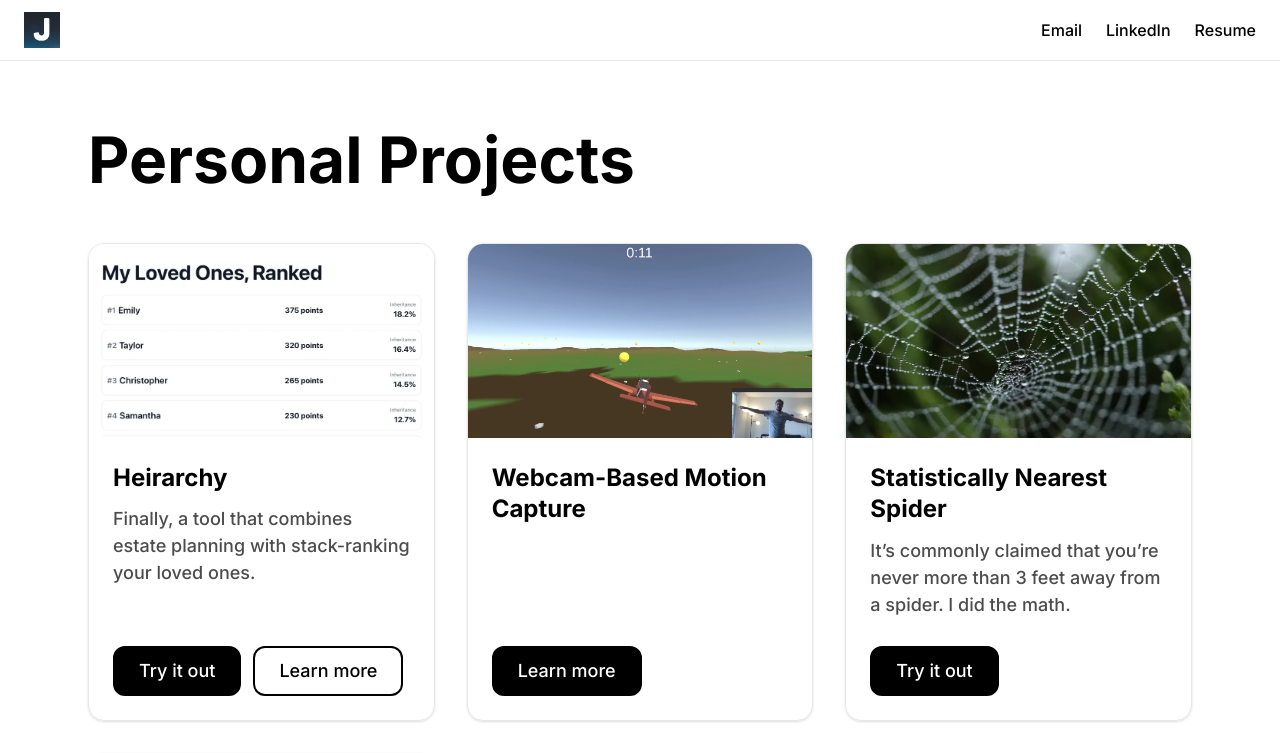
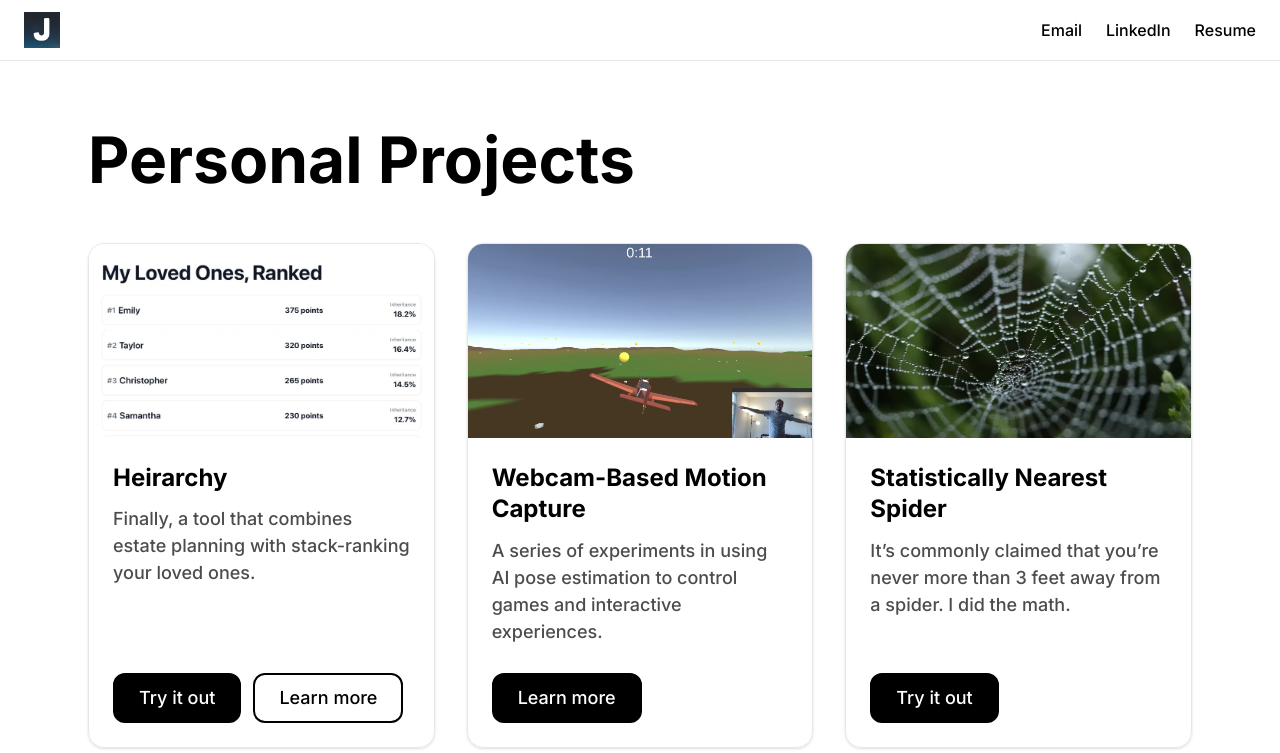
Before and after one commit to jackson-steele/jacksonsteele-dev, a Next.js app: page /personal-projects in a window 1280 px wide. Shown: the top 753 px of the page. Built offline with nearby package versions, Linux system fonts and the light colour scheme.

Commit message:
Add message

```diff
--- a/app/personal-projects/page.tsx
+++ b/app/personal-projects/page.tsx
@@ -22,10 +22,10 @@ const projects: ProjectCard[] = [
     secondaryButton: { label: "Learn more", href: "/personal-projects/heirarchy/about" },
   },
   {
-    image: "/images/personal-projects/webcam-based-motion-capture-card.webp", // To Do: Add this image
+    image: "/images/personal-projects/webcam-based-motion-capture-card.webp",
     title: "Webcam-Based Motion Capture",
     description:
-      "", // To Do: Write description
+      "A series of experiments in using AI pose estimation to control games and interactive experiences.",
     primaryButton: { label: "Learn more", href: "/personal-projects/webcam-based-motion-capture" },
   },
   {
```
